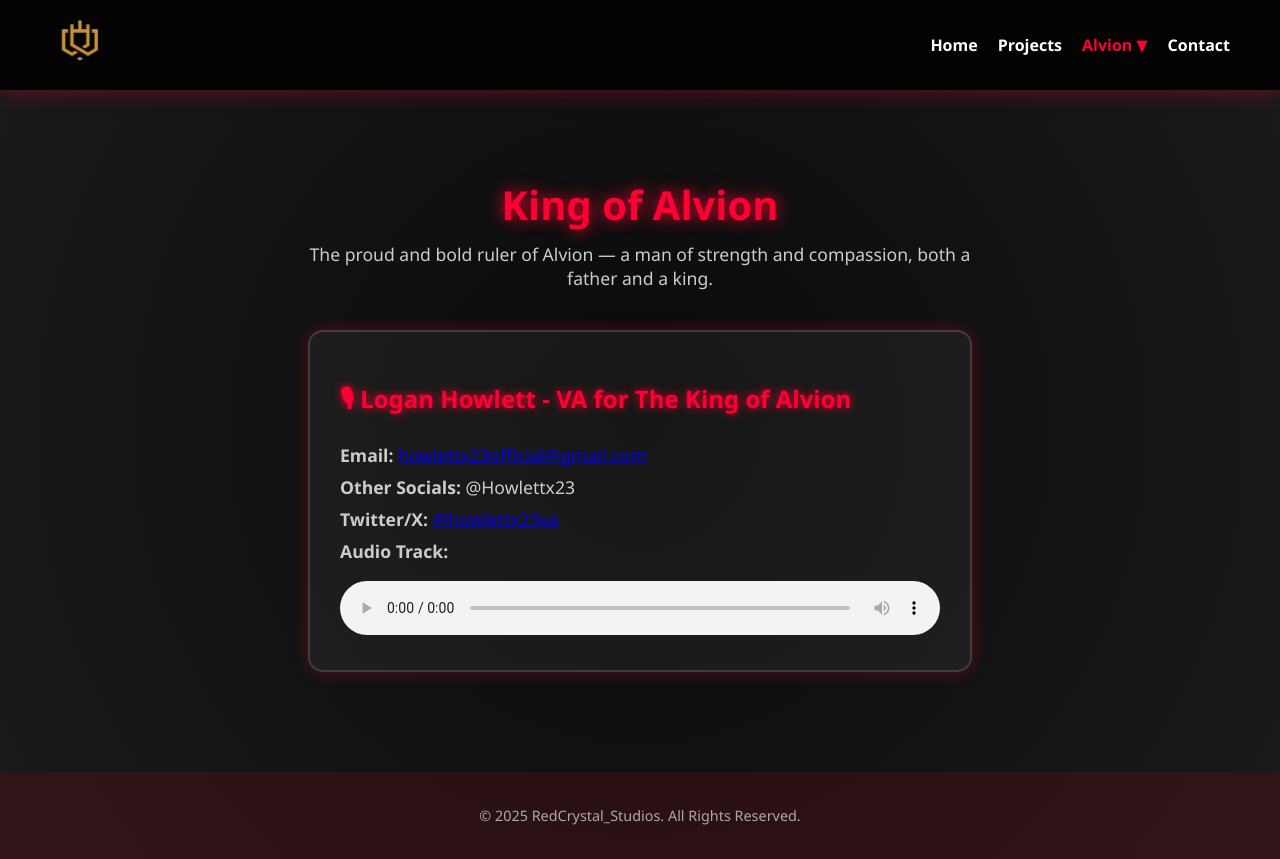
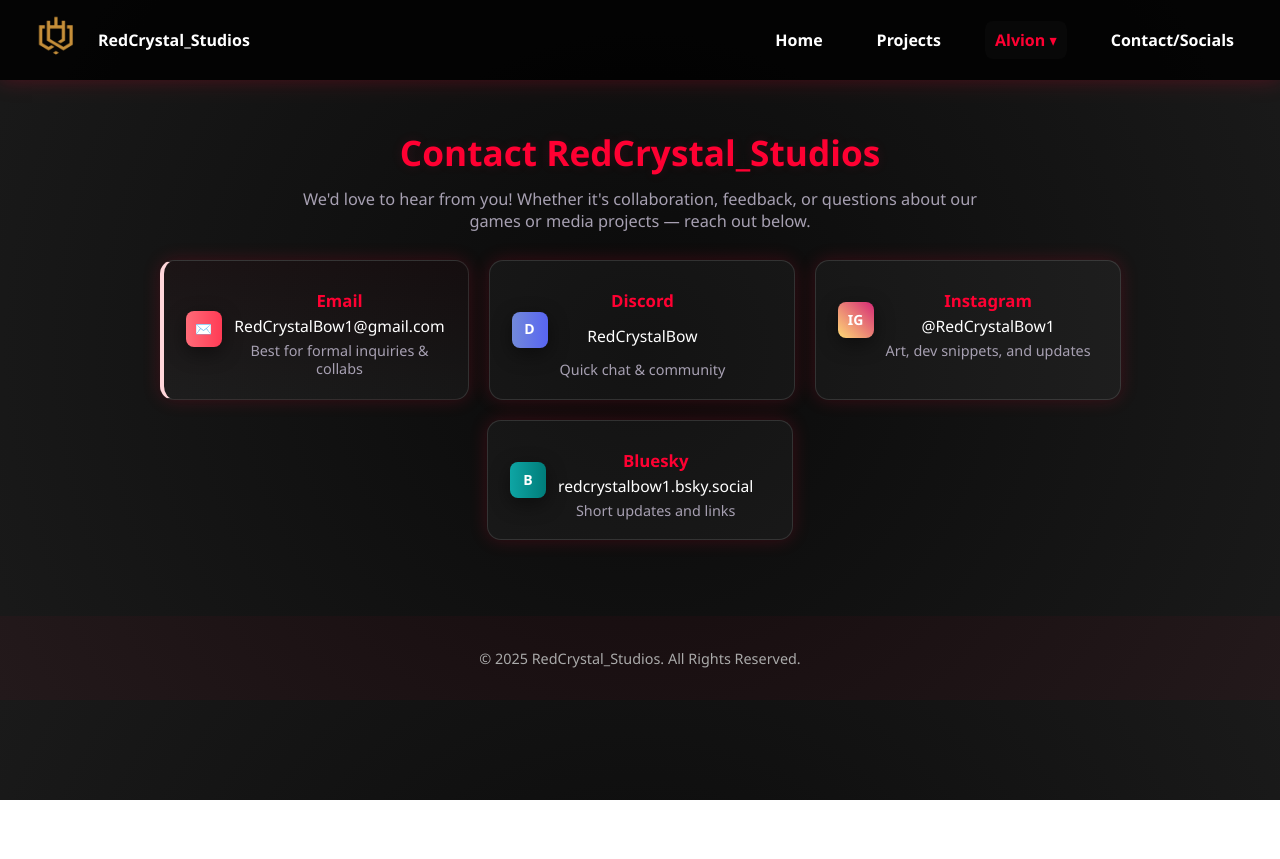
Before and after one commit to redcrystalbow/redcrystalstudiosweb, a plain HTML site: page workg.html in a window 1280 px wide. After the commit the page ends 800 px from the top, so only its background shows below. Drawn offline with Linux system fonts and the light colour scheme.

Commit message:
Update workg.html

```diff
--- a/workg.html
+++ b/workg.html
@@ -3,11 +3,22 @@
 <head>
   <meta charset="UTF-8" />
   <meta name="viewport" content="width=device-width, initial-scale=1.0" />
-  <title>Tale of Heroes - Alvion | RedCrystal_Studios</title>
-  <link rel="icon" type="image/png" href="img/RCS LOG.png" />
+  <title>Contact - RedCrystal_Studios</title>
+
+  <!-- favicon / mobile touch icon -->
+  <link rel="icon" type="image/png" href="img/RCS LOG.png">
+  <link rel="apple-touch-icon" href="img/RCS LOG.png">
+  <meta name="theme-color" content="#ff0032" />
 
   <style>
 /* ===== Base Styles ===== */
+:root{
+  --accent:#ff0032;
+  --muted:#a7a0b2;
+  --card-bg: rgba(255,255,255,0.04);
+  --glass-border: rgba(255,255,255,0.12);
+  --accent-glow: 0 0 18px rgba(255,0,50,0.18);
+}
 body {
   font-family: 'Segoe UI', Tahoma, Geneva, Verdana, sans-serif;
   background: radial-gradient(circle, #0a0a0a, #1a1a1a);
@@ -23,208 +34,238 @@ header {
   align-items: center;
   justify-content: space-between;
   background-color: rgba(0, 0, 0, 0.85);
-  padding: 15px 50px;
-  box-shadow: 0 0 20px rgba(255, 0, 50, 0.4);
+  padding: 12px 28px;
+  box-shadow: 0 0 20px rgba(255, 0, 50, 0.25);
   position: sticky;
   top: 0;
-  z-index: 10;
+  z-index: 20;
+}
+
+.brand {
+  display:flex;
+  align-items:center;
+  gap:14px;
 }
 
 header img {
-  height: 60px;
+  height: 56px;
+  width: auto;
+  display:block;
 }
 
 nav {
   display: flex;
   align-items: center;
-  gap: 20px;
+  gap: 18px;
   position: relative;
 }
 
 nav a {
   color: white;
   text-decoration: none;
-  font-weight: bold;
-  transition: color 0.3s;
+  margin: 0 8px;
+  font-weight: 700;
+  transition: color 0.2s ease;
+  padding: 8px 10px;
+  border-radius: 8px;
 }
 
 nav a:hover,
 nav a.active {
-  color: #ff0032;
+  color: var(--accent);
+  background: rgba(255,255,255,0.02);
 }
 
-/* ===== Dropdown Menu ===== */
-.dropdown {
-  position: relative;
-}
-
+/* ===== Dropdown (Alvion) ===== */
+.dropdown { position: relative; }
+.dropdown > a { cursor: pointer; display:inline-block; }
 .dropdown-content {
   display: none;
   position: absolute;
-  background-color: rgba(30, 30, 30, 0.95);
-  box-shadow: 0 4px 15px rgba(255, 0, 50, 0.3);
+  top: calc(100% + 8px);
+  left: 0;
+  background: rgba(18,18,20,0.95);
+  border: 1px solid var(--glass-border);
   border-radius: 10px;
-  top: 100%;
-  left: 0;
-  min-width: 180px;
-  z-index: 1000;
+  min-width: 200px;
+  box-shadow: 0 10px 30px rgba(0,0,0,0.6);
   overflow: hidden;
+  z-index: 40;
+}
+.dropdown-content a {
+  display:block;
+  padding: 10px 14px;
+  color: #fff;
+  text-decoration:none;
+  font-weight:600;
+}
+.dropdown-content a:hover { background: rgba(255,0,50,0.08); color:var(--accent); }
+.dropdown:hover .dropdown-content { display:block; }
+
+/* ===== Mobile menu toggle & responsive nav ===== */
+.menu-toggle {
+  display:none;
+  background:none;border:0;color:var(--accent);
+  font-size:28px;cursor:pointer;padding:6px;border-radius:8px;
+}
+@media (max-width:840px){
+  header{padding:10px 16px;}
+  .menu-toggle { display:block; }
+  nav { display:none; position: static; width:100%; flex-direction:column; gap:0; margin-top:10px; }
+  nav.active { display:flex; background: rgba(12,12,14,0.96); padding:10px 12px; border-top:1px solid var(--glass-border); border-radius:10px; }
+  nav a { padding:10px 12px; margin:0; width:100%; border-radius:8px; }
+  .dropdown-content { position: static; top:auto; left:auto; box-shadow:none; border:0; background:transparent; }
+  .dropdown:hover .dropdown-content { display:block; } /* keep behavior */
 }
 
-.dropdown-content a {
-  display: block;
-  padding: 10px 15px;
-  color: #fff;
-  text-decoration: none;
-  font-weight: normal;
-  transition: background 0.3s;
+/* ===== Contact Section ===== */
+.contact-section { text-align:center; padding:48px 18px; }
+.contact-section h1 {
+  font-size: 2.2rem; color:var(--accent);
+  text-shadow:0 0 12px rgba(255,0,70,0.12); margin:0 0 8px;
+}
+.contact-section .intro { color:var(--muted); font-size:1.02rem; max-width:720px; margin:12px auto 28px; }
+
+/* ===== Contact Cards (themed handles) ===== */
+.contact-cards { display:flex; flex-wrap:wrap; justify-content:center; gap:20px; margin-top:14px; }
+
+.card {
+  background: var(--card-bg);
+  border: 1px solid var(--glass-border);
+  border-radius: 14px;
+  box-shadow: var(--accent-glow);
+  padding: 20px 22px;
+  width:260px;
+  transition: transform .22s ease, box-shadow .22s ease;
+}
+.card:hover { transform: translateY(-6px); box-shadow: 0 18px 40px rgba(0,0,0,0.6); }
+
+/* make first (email) stand out */
+.card.email {
+  border-left: 4px solid #ffd6da;
+  background: linear-gradient(180deg, rgba(255,20,60,0.03), var(--card-bg));
 }
 
-.dropdown-content a:hover {
-  background-color: rgba(255, 0, 50, 0.2);
+/* platform themed handles for readability */
+.handle {
+  display:flex; align-items:center; gap:12px; line-height:1.2;
+}
+.badge {
+  min-width:36px; height:36px; border-radius:8px; display:inline-flex; align-items:center; justify-content:center; font-weight:800;
+  color:#fff;
+  font-size:14px;
+  box-shadow: 0 6px 20px rgba(0,0,0,0.45);
 }
 
-.dropdown:hover .dropdown-content {
-  display: block;
-}
+/* platform colors */
+.badge.email { background: linear-gradient(90deg,#ff6b78,#ff3b55); }
+.badge.discord { background: linear-gradient(90deg,#7289da,#5865f2); }
+.badge.instagram { background: linear-gradient(45deg,#feda75,#d62976); }
+.badge.bluesky { background: linear-gradient(90deg,#0ea5a4,#007d7a); }
 
-/* ===== Mobile Menu ===== */
-.menu-toggle {
-  display: none;
-  background: none;
-  border: none;
-  color: #ff0032;
-  font-size: 28px;
-  cursor: pointer;
-}
+.card h2 { margin:10px 0 6px; color:var(--accent); font-size:1.05rem; }
+.card a, .card p { color:#fff; text-decoration:none; font-size:0.98rem; word-break:break-word; }
+.card a:hover { color:#ffd6e0; }
 
-@media (max-width: 750px) {
-  header {
-    flex-wrap: wrap;
-    padding: 10px 20px;
-  }
-
-  .menu-toggle {
-    display: block;
-  }
-
-  nav {
-    display: none;
-    flex-direction: column;
-    width: 100%;
-    background: rgba(0, 0, 0, 0.9);
-    border-top: 1px solid rgba(255, 0, 50, 0.3);
-    padding: 10px 0;
-  }
-
-  nav.active {
-    display: flex;
-  }
-
-  nav a {
-    padding: 10px 0;
-    font-size: 16px;
-  }
-
-  .dropdown-content {
-    position: static;
-    box-shadow: none;
-    background: none;
-  }
-
-  .dropdown-content a {
-    padding: 8px 25px;
-  }
-}
-
-/* ===== Main Content ===== */
-main {
-  text-align: center;
-  padding: 60px 20px;
-}
-
-main h1 {
-  color: #ff0032;
-  text-shadow: 0 0 15px #ff0032;
-  font-size: 2.5em;
-  margin-bottom: 10px;
-}
-
-main p {
-  color: #ccc;
-  font-size: 1.1em;
-  max-width: 700px;
-  margin: 0 auto 40px;
-}
-
-/* ===== Cast Section ===== */
-.cast-section {
-  background: rgba(255, 255, 255, 0.05);
-  border: 2px solid rgba(255, 255, 255, 0.15);
-  border-radius: 15px;
-  box-shadow: 0 0 15px rgba(255, 0, 50, 0.3);
-  max-width: 600px;
-  margin: 40px auto;
-  padding: 30px;
-  text-align: left;
-}
-
-.cast-section h2 {
-  color: #ff0032;
-  text-shadow: 0 0 8px #ff0032;
-}
-
-.cast-section p {
-  margin: 8px 0;
-}
-
-audio {
-  width: 100%;
-  margin-top: 10px;
-}
+/* make the handle text more readable on small screens */
+.card .meta { color:var(--muted); font-size:0.9rem; margin-top:6px; }
 
 /* ===== Footer ===== */
-footer {
-  text-align: center;
-  padding: 20px;
-  background: rgba(255, 0, 50, 0.1);
-  color: #aaa;
-  font-size: 0.9em;
+footer { text-align:center; padding:18px; background: rgba(255, 0, 50, 0.04); color: #aaa; font-size:0.9rem; margin-top:28px; }
+
+/* ===== Responsive tweaks ===== */
+@media (max-width:520px){
+  .contact-section h1{ font-size:1.8rem; }
+  .card { width:92%; padding:18px; }
+  header img { height:48px; }
 }
   </style>
 </head>
 <body>
   <header>
-    <img src="img/RCS LOG.png" alt="RedCrystal_Studios Logo" />
-    <button class="menu-toggle" aria-label="Toggle navigation">☰</button>
+    <div class="brand">
+      <img src="img/RCS LOG.png" alt="RedCrystal_Studios Logo" />
+      <div style="font-weight:800; font-size:1rem;">RedCrystal_Studios</div>
+    </div>
+
+    <button class="menu-toggle" aria-label="Toggle menu">☰</button>
+
     <nav>
       <a href="index.html">Home</a>
       <a href="workg.html">Projects</a>
+
+      <!-- Alvion dropdown: keeps Tale of Heroes and adds Meet the Cast -->
       <div class="dropdown">
-        <a href="#" class="active">Alvion ▼</a>
-        <div class="dropdown-content">
-          <a href="#">Meet the Cast</a>
+        <a class="active">Alvion ▾</a>
+        <div class="dropdown-content" role="menu" aria-label="Alvion submenu">
+          <!-- keep Tale of Heroes (you said keep it there) -->
+          <a href="workg.html">Tale of Heroes</a>
+          <!-- new: Meet the Cast (points to your Alvion page/anchor) -->
+          <a href="alvion.html#meet-the-cast">Meet the Cast</a>
         </div>
       </div>
-      <a href="contactg.html">Contact</a>
+
+      <a href="contactg.html">Contact/Socials</a>
     </nav>
   </header>
 
   <main>
-    <h1>King of Alvion</h1>
-    <p>The proud and bold ruler of Alvion — a man of strength and compassion, both a father and a king.</p>
+    <section class="contact-section">
+      <h1>Contact RedCrystal_Studios</h1>
+      <p class="intro">
+        We'd love to hear from you! Whether it's collaboration, feedback, or questions about our games or media projects — reach out below.
+      </p>
 
-    <div class="cast-section">
-      <h2>🎙 Logan Howlett - VA for The King of Alvion</h2>
-      <p><strong>Email:</strong> <a href="mailto:howlettx23official@gmail.com">howlettx23official@gmail.com</a></p>
-      <p><strong>Other Socials:</strong> @Howlettx23</p>
-      <p><strong>Twitter/X:</strong> <a href="https://twitter.com/howlettx23va" target="_blank">@howlettx23va</a></p>
-      <p><strong>Audio Track:</strong></p>
-      <audio controls>
-        <source src="Old King.wav" type="audio/wav">
-        Your browser does not support the audio element.
-      </audio>
-    </div>
+      <div class="contact-cards">
+        <!-- Email (stands out as first) -->
+        <div class="card email" aria-label="Email">
+          <div class="handle">
+            <div class="badge email">✉️</div>
+            <div>
+              <h2>Email</h2>
+              <a href="mailto:RedCrystalBow1@gmail.com">RedCrystalBow1@gmail.com</a>
+              <div class="meta">Best for formal inquiries & collabs</div>
+            </div>
+          </div>
+        </div>
+
+        <!-- Discord -->
+        <div class="card" aria-label="Discord">
+          <div class="handle">
+            <div class="badge discord">D</div>
+            <div>
+              <h2>Discord</h2>
+              <p>RedCrystalBow</p>
+              <div class="meta">Quick chat & community</div>
+            </div>
+          </div>
+        </div>
+
+        <!-- Instagram -->
+        <div class="card" aria-label="Instagram">
+          <div class="handle">
+            <div class="badge instagram">IG</div>
+            <div>
+              <h2>Instagram</h2>
+              <a href="https://www.instagram.com/redcrystalbow1" target="_blank" rel="noopener noreferrer">@RedCrystalBow1</a>
+              <div class="meta">Art, dev snippets, and updates</div>
+            </div>
+          </div>
+        </div>
+
+        <!-- Bluesky -->
+        <div class="card" aria-label="Bluesky">
+          <div class="handle">
+            <div class="badge bluesky">B</div>
+            <div>
+              <h2>Bluesky</h2>
+              <a href="https://bsky.app/profile/redcrystalbow1.bsky.social" target="_blank" rel="noopener noreferrer">redcrystalbow1.bsky.social</a>
+              <div class="meta">Short updates and links</div>
+            </div>
+          </div>
+        </div>
+      </div>
+    </section>
   </main>
 
   <footer>
@@ -232,10 +273,10 @@ footer {
   </footer>
 
   <script>
-    // Mobile menu toggle
-    document.querySelector('.menu-toggle').addEventListener('click', () => {
-      document.querySelector('nav').classList.toggle('active');
-    });
+  // mobile menu toggle
+  const btn = document.querySelector('.menu-toggle');
+  const nav = document.querySelector('nav');
+  btn.addEventListener('click', () => nav.classList.toggle('active'));
   </script>
 </body>
 </html>
```
